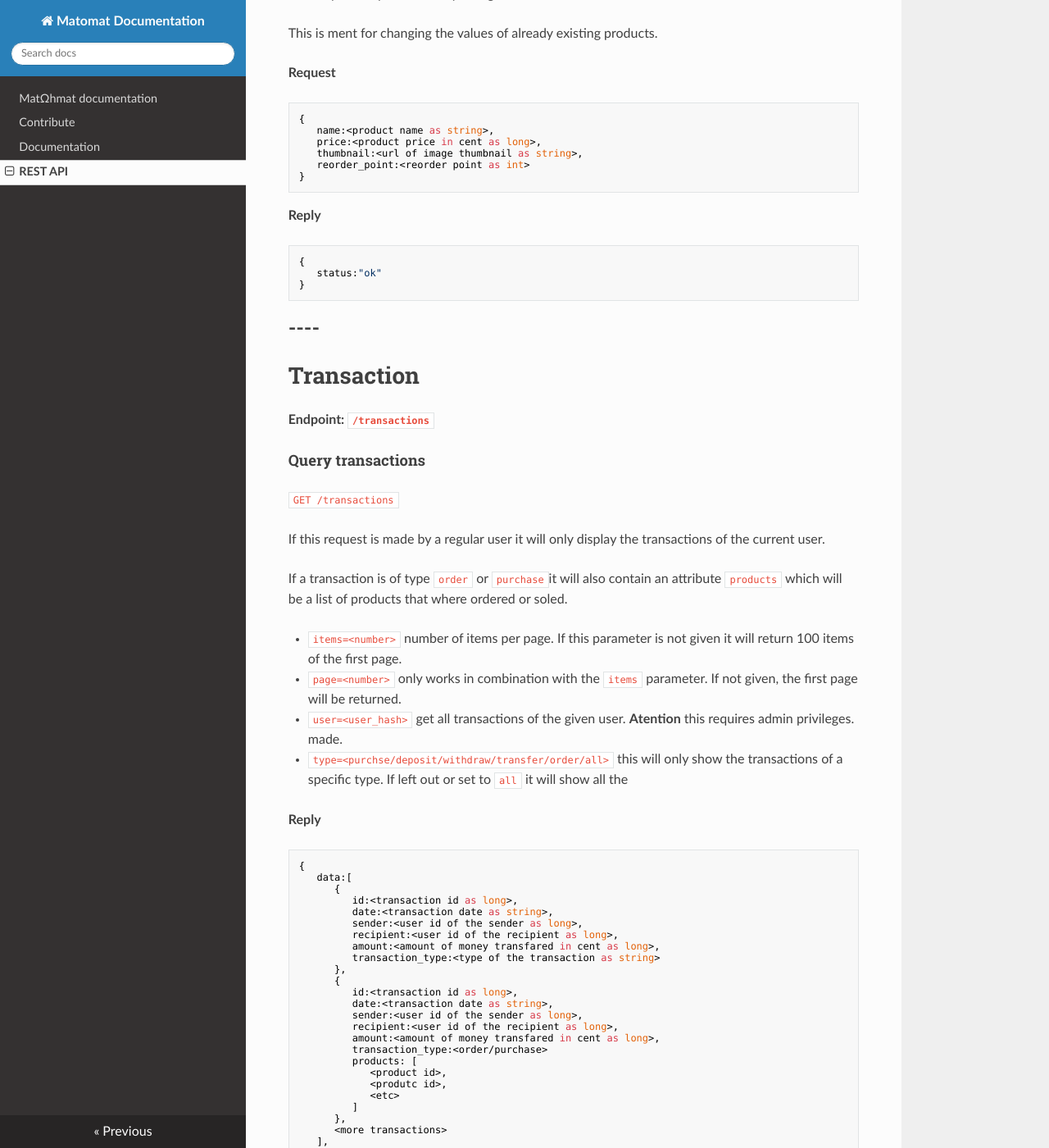
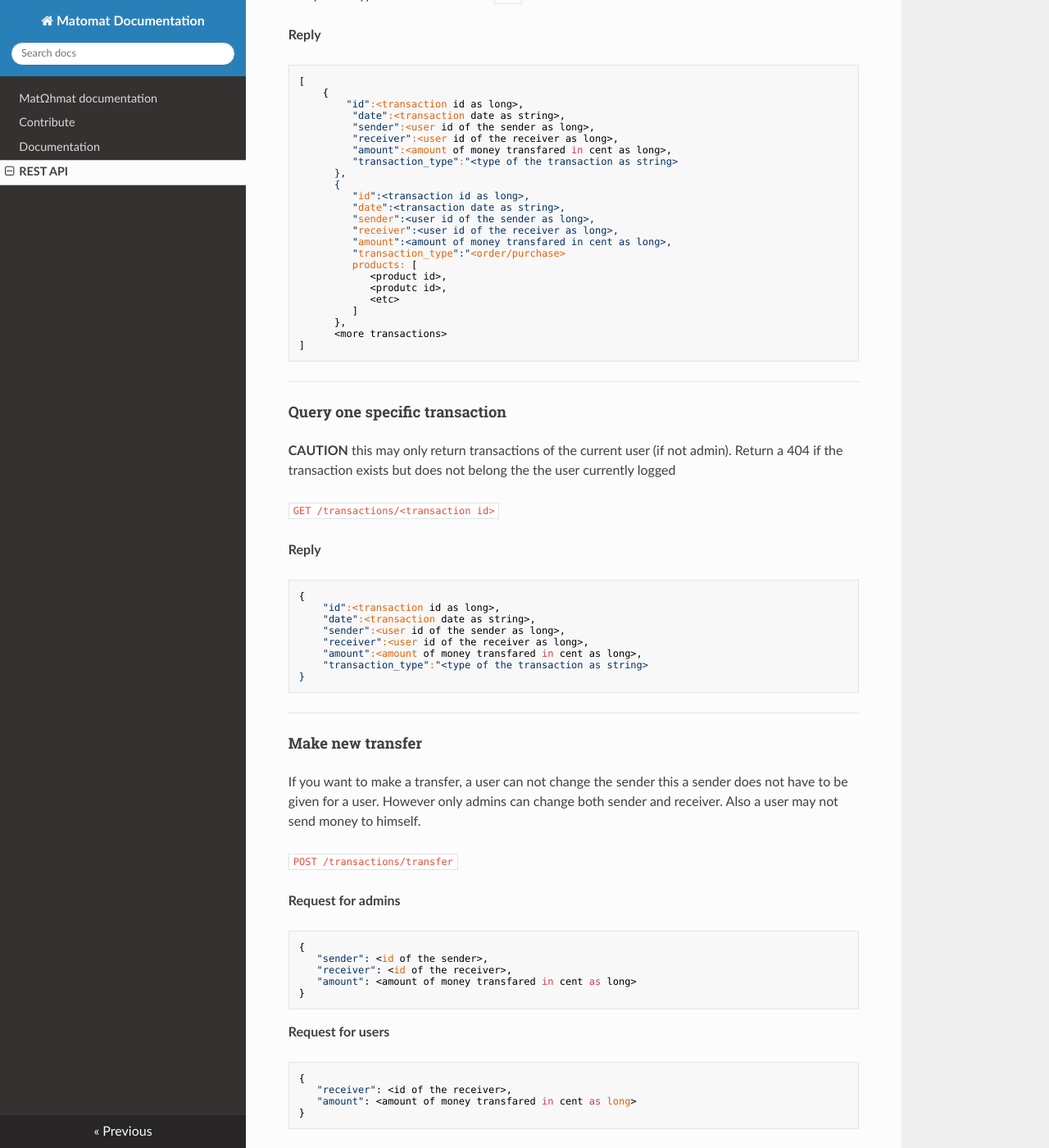
Before and after one commit to FSIN-ohm/Matomat-Documentation, an MkDocs documentation site: the page built from docs/rest_api.md, in a window 1280 px wide and 1400 px high, scrolled down 6207 px. Shown: the whole window at 82% size. Built offline with MkDocs 1.6.1, drawn with Linux system fonts in a browser that asks for light colours; nearby versions of some CDN libraries; some of the changed text lies outside the part shown.

Commit message:
make changes based on himmlers suggestions

````diff
--- a/docs/rest_api.md
+++ b/docs/rest_api.md
@@ -21,21 +21,19 @@
 __Reply__
 
 ```json
-{
-   data:[
-      {
-         id:<admin id as long>,
-         user_id:<user id as long>,
-         balance:<balance in cent as integer>,
-         last_seen:<last login date as string>,
-         available:<is user available as boolean>,
-         username:<admin username>,
-         email:<email address>
-      },
-      <furhter admins>
-   ],
-   status: "ok"
-}
+[
+   {
+      "id":<admin id as long>,
+      "user_id":<user id as long>,
+      "balance":<balance in cent as integer>,
+      "last_seen":<last login date as string>,
+      "available":<is user available as boolean>,
+      "username":<admin username>,
+      "email":<email address>
+   },
+   <furhter admins>
+]
+
 ```
 ----
 #### Query one specific admin
@@ -46,16 +44,13 @@
 __Reply__
 ```
 {
-   data:{
-      id:<admin id as long>,
-      user_id:<user id as long>,
-      balance:<balance in cent as integer>,
-      last_seen:<last login date as string>,
-      available:<is user available as boolean>,
-      user_name:<admin username>,
-      email:<email address>
-   },
-   status: "ok"
+   "id":<admin id as long>,
+   "user_id":<user id as long>,
+   "balance":<balance in cent as integer>,
+   "last_seen":<last login date as string>,
+   "available":<is user available as boolean>,
+   "user_name":<admin username>,
+   "email":<email address>
 }
 ```
 ----
@@ -69,16 +64,13 @@
 __Reply__
 ```
 {
-   data: {
-      id:<admin id as long>,
-      user_id:<user id as long>,
-      balance:<balance in cent as integer>,
-      last_seen:<last login date as string>,
-      available:<is user available as boolean>,
-      user_name:<admin username>,
-      email:<email address>
-   },
-   status: "ok"
+    "id":<admin id as long>,
+    "user_id":<user id as long>,
+    "balance":<balance in cent as integer>,
+    "last_seen":<last login date as string>,
+    "available":<is user available as boolean>,
+    "user_name":<admin username>,
+    "email":<email address>
 }
 ```
 ----
@@ -94,16 +86,9 @@
 
 ```
 {
-   user_name:<admin username>,
-   password:<admin password>,
-   email:<email address>
-}
-```
-
-__Reply__
-```
-{
-   status:"ok"
+   "user_name":<admin username>,
+   "password":<admin password>,
+   "email":<email address>
 }
 ```
 
@@ -125,16 +110,10 @@
 
 ```
 {
-   data:[
-      {
-         id:<user id as long>,
-         balance:<balance in cent as integer>,
-         last_seen:<last login date as string>,
-         available:<is user available as boolean>
-      },
-      <furhter users>
-   ],
-   status:"ok"
+    "id":<user id as long>,
+    "balance":<balance in cent as integer>,
+    "last_seen":<last login date as string>,
+    "available":<is user available as boolean>
 }
 ```
 
@@ -149,13 +128,10 @@
 
 ```
 {
-   data: {
-      id:<user id as long>,
-      balance:<balance in cent as integer>,
-      last_seen:<last login date as string>,
-      available:<is user available as boolean>
-   },
-   status: "ok"
+    "id":<user id as long>,
+    "balance":<balance in cent as integer>,
+    "last_seen":<last login date as string>,
+    "available":<is user available as boolean>
 }
 ```
 
@@ -171,13 +147,10 @@
 
 ```
 {
-   data: {
-      id:<user id as long>,
-      balance:<balance in cent as integer>,
-      last_seen:<last login date as string>,
-      available:<is user available as boolean>
-   },
-   status: "ok"
+    "id":<user id as long>,
+    "balance":<balance in cent as integer>,
+    "last_seen":<last login date as string>,
+    "available":<is user available as boolean>
 }
 ```
 
@@ -193,27 +166,18 @@
 The body of the post must contain this data:
 ```
 {
-   client_key:<key of the client priviliged to create new users. Can be left out if adbmin basic auth is given>,
-   auth_hash:<first 25 bytes of the auth hash (sha256) generated from the user id>
+   "client_key":<key of the client priviliged to create new users. Can be left out if adbmin basic auth is given>,
+   "auth_hash":<first 25 bytes of the auth hash (sha256) generated from the user id>
 }
 ```
 
 Example:
 ```
 {
-   client_key:"09d374ebf788ca96d5c5ad8cfc778317d8efa692766accc609eb5932ccf19c94",
-   auth_hash:"6d78392a5886177fe5b86e585"
+   "client_key":"09d374ebf788ca96d5c5ad8cfc778317d8efa692766accc609eb5932ccf19c94",
+   "auth_hash":"6d78392a5886177fe5b86e585"
 }
 ```
-
-__Reply__
-
-```
-{
-   status: "ok"
-}
-```
-
 
 ----
 
@@ -232,19 +196,13 @@
 __Reply__
 ```
 {
-   data:[
-      {
-         id:<product id as long>,
-         name:<product name as string>,
-         price:<product price in cent as ing>,
-         thumbnail:<url of image thumbnail as string>,
-         reorder_point:<reorder point as int>,
-         is_available:<is available as boolean>
-      },
-      <more products>
-   ],
-   status:"ok"
-]
+    "id":<product id as long>,
+    "name":<product name as string>,
+    "price":<product price in cent as ing>,
+    "thumbnail":<url of image thumbnail as string>,
+    "reorder_point":<reorder point as int>,
+    "is_available":<is available as boolean>
+}
 ```
 ----
 #### Query for specific product
@@ -254,15 +212,12 @@
 __Reply__
 ```
 {
-   data: {
-      id:<product id as long>,
-      name:<product name as string>,
-      price:<product price in cent as ing>,
-      thumbnail:<url of image thumbnail as string>,
-      reorder_point:<reorder point as int>,
-      is_available:<is available as boolean>
-   },
-   status:"ok"
+    "id":<product id as long>,
+    "name":<product name as string>,
+    "price":<product price in cent as ing>,
+    "thumbnail":<url of image thumbnail as string>,
+    "reorder_point":<reorder point as int>,
+    "is_available":<is available as boolean>
 }
 ```
 ----
@@ -276,19 +231,13 @@
 
 ```
 {
-   name:<product name as string>,
-   price:<product price in cent as long>,
-   thumbnail:<url of image thumbnail as string>,
-   reorder_point:<reorder point as int>
+   "name":<product name as string>,
+   "price":<product price in cent as long>,
+   "thumbnail":<url of image thumbnail as string>,
+   "reorder_point":<reorder point as int>
 }
 ```
 
-__Reply__
-```
-{
-   status:"ok"
-}
-```
 ----
 #### Update product
 
@@ -302,21 +251,13 @@
 
 ```
 {
-   name:<product name as string>,
-   price:<product price in cent as long>,
-   thumbnail:<url of image thumbnail as string>,
-   reorder_point:<reorder point as int>
+   "name":<product name as string>,
+   "price":<product price in cent as long>,
+   "thumbnail":<url of image thumbnail as string>,
+   "reorder_point":<reorder point as int>
 }
 ```
 
-__Reply__
-```
-{
-   status:"ok"
-}
-```
-
-----
 ----
 # Transaction
 
@@ -338,23 +279,22 @@
 
 __Reply__
 ```
-{
-   data:[
-      {
-         id:<transaction id as long>,
-         date:<transaction date as string>,
-         sender:<user id of the sender as long>,
-         recipient:<user id of the recipient as long>,
-         amount:<amount of money transfared in cent as long>,
-         transaction_type:<type of the transaction as string>
+[
+    {
+        "id":<transaction id as long>,
+         "date":<transaction date as string>,
+         "sender":<user id of the sender as long>,
+         "receiver":<user id of the receiver as long>,
+         "amount":<amount of money transfared in cent as long>,
+         "transaction_type":"<type of the transaction as string>
       },
       {
-         id:<transaction id as long>,
-         date:<transaction date as string>,
-         sender:<user id of the sender as long>,
-         recipient:<user id of the recipient as long>,
-         amount:<amount of money transfared in cent as long>,
-         transaction_type:<order/purchase>
+         "id":<transaction id as long>,
+         "date":<transaction date as string>,
+         "sender":<user id of the sender as long>,
+         "receiver":<user id of the receiver as long>,
+         "amount":<amount of money transfared in cent as long>,
+         "transaction_type":"<order/purchase>
          products: [
             <product id>,
             <produtc id>,
@@ -362,8 +302,6 @@
          ]
       },
       <more transactions>
-   ],
-   status:"ok"
 ]
 ```
 ----
@@ -377,16 +315,13 @@
 __Reply__
 ```
 {
-   data: {
-      id:<transaction id as long>,
-      date:<transaction date as string>,
-      sender:<user id of the sender as long>,
-      recipient:<user id of the recipient as long>,
-      amount:<amount of money transfared in cent as long>,
-      transaction_type:<type of the transaction as string>
-   },
-   status:"ok"
-]
+    "id":<transaction id as long>,
+    "date":<transaction date as string>,
+    "sender":<user id of the sender as long>,
+    "receiver":<user id of the receiver as long>,
+    "amount":<amount of money transfared in cent as long>,
+    "transaction_type":"<type of the transaction as string>
+}
 ```
 
 ----
@@ -401,26 +336,21 @@
 __Request for admins__
 ```
 {
-   sender: <id of the sender>,
-   receiver: <id of the receiver>,
-   amount: <amount of money transfared in cent as long>
+   "sender": <id of the sender>,
+   "receiver": <id of the receiver>,
+   "amount": <amount of money transfared in cent as long>
 }
 ```
 
 __Request for users__
 ```
 {
-   receiver: <id of the receiver>,
-   amount: <amount of money transfared in cent as long>
+   "receiver": <id of the receiver>,
+   "amount": <amount of money transfared in cent as long>
 }
 ```
 
-__Reply__
-```
-{
-   status:"ok"
-}
-```
+
 ----
 #### Make new transfer
 
@@ -433,26 +363,21 @@
 __Request for admins__
 ```
 {
-   sender: <id of the sender>,
-   receiver: <id of the receiver>,
-   amount: <amount of money transfared in cent as long>
+   "sender": <id of the sender>,
+   "receiver": <id of the receiver>,
+   "amount": <amount of money transfared in cent as long>
 }
 ```
 
 __Request for users__
 ```
 {
-   receiver: <id of the receiver>,
-   amount: <amount of money transfared in cent as long>
+   "receiver": <id of the receiver>,
+   "amount": <amount of money transfared in cent as long>
 }
 ```
 
-__Reply__
-```
-{
-   status:"ok"
-}
-```
+
 ----
 #### Make new deposit transaction
 
@@ -462,16 +387,11 @@
 
 ```
 {
-   amount:<amount of money in cent as long>
+   "amount":<amount of money in cent as long>
 }
 ```
 
-__Reply__
-```
-{
-   status:"ok"
-}
-```
+
 ----
 #### Make new withdrawal transaction
 
@@ -483,16 +403,11 @@
 
 ```
 {
-   amount:<amount of money in cent as long>
+   "amount":<amount of money in cent as long>
 }
 ```
 
-__Reply__
-```
-{
-   status:"ok"
-}
-```
+
 ----
 #### Make new [order](https://www.youtube.com/watch?v=BJcpajX7EdU) transaction
 
@@ -507,20 +422,15 @@
    cost:<amount of money the order cost in cent as long>,
    orders: [
       {
-         product: <product id>,
-         amount: <count of this product ordered>
+         "product": <product id>,
+         "amount": <count of this product ordered>
       },
       <more products added by this order>
    ]
 }
 ```
 
-__Reply__
-```
-{
-   status:"ok"
-}
-```
+
 ----
 #### Make new purchase transaction
 
@@ -532,20 +442,15 @@
 {
    orders: [
       {
-         product: <product id>,
-         amount: <count of this product ordered>
+         "product": <product id>,
+         "amount": <count of this product ordered>
       },
       <more products added by this order>
    ]
 }
 ```
 
-__Reply__
-```
-{
-   status:"ok"
-}
-```
+
 
 ----
 # Authentication
@@ -559,29 +464,10 @@
 
 The auth header for a regular user is the double dot followed by the first 25 signes of the base64 encoded sha2 hash of the id entered by the user (mostlikely the RFID of the Ohmcard):
 `Authorization: Basic base64(:head(count=25, sha256sum(format=base64, <user_id>)))`
-So if a user has the id: `123456789` this will undergo these steps:
+So if a user has the "id": `123456789` this will undergo these steps:
 
 1. `sha256sum(123456789)` =  `6d78392a5886177fe5b86e585a0b695a2bcd01a05504b3c4e38bc8eeb21e8326`
 2. `head(count=25, 6d78392a5886177fe5b86e585a0b695a2bcd01a05504b3c4e38bc8eeb21e8326` = `6d78392a5886177fe5b86e585`
 3. Build auth string: `:6d78392a5886177fe5b86e585`
 4. `base64(:6d78392a5886177fe5b86e585)` = `OjZkNzgzOTJhNTg4NjE3N2ZlNWI4NmU1ODU=`
 5. Build auth header: `Authorization: Basic OjZkNzgzOTJhNTg4NjE3N2ZlNWI4NmU1ODU=`
-
-----
-
-# Error handling
-If something fails on the server site you will get a JSON reply containing an error. This applies for querys as well
-as commands equally. Every reply form the server will have a `status` attribute in the JSON reply. This attribute can
-either be `ok` or `failed`. If something failed there will also be an `error_message` attribute containing a string
-that gives further description about why the operation failed.
-This is an example of what it will lock like if an operation failed:
-
-```
-{
-   status: "failed",
-   error_message: "Could not connect to database"
-}
-```
-
-__ATENTION__ If you process a reply from a server make sure to always process the `status` reply first, as command/query specific
-attributes are not send if the operation failed.
````
